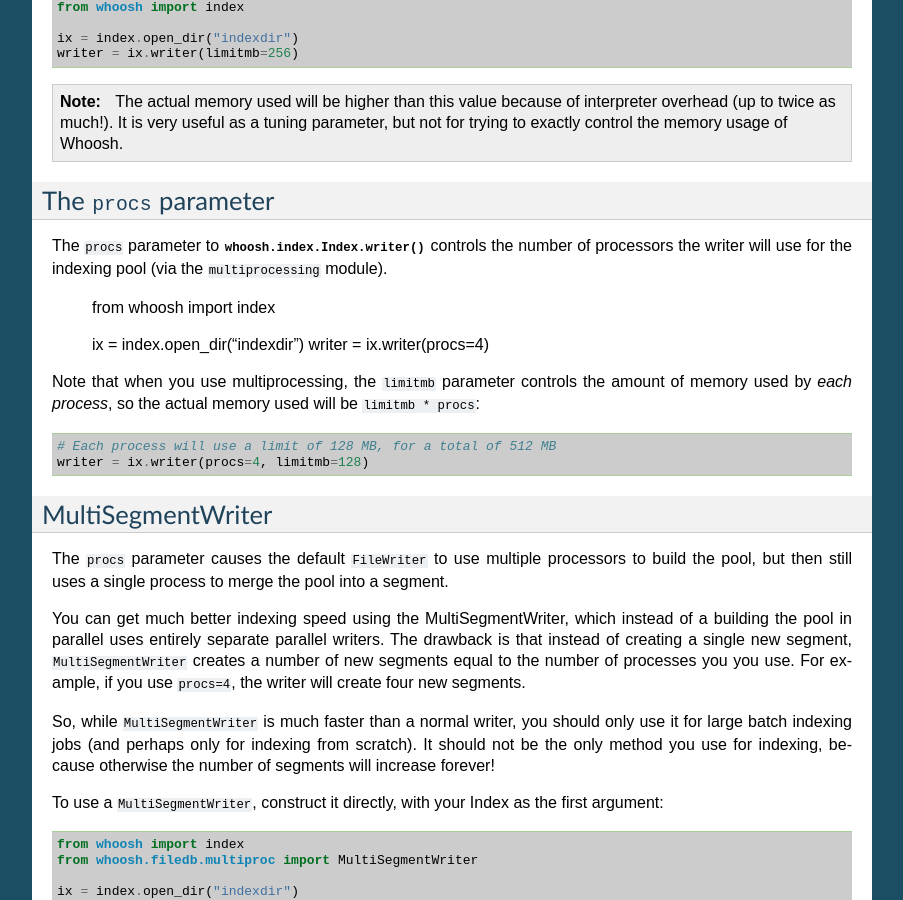
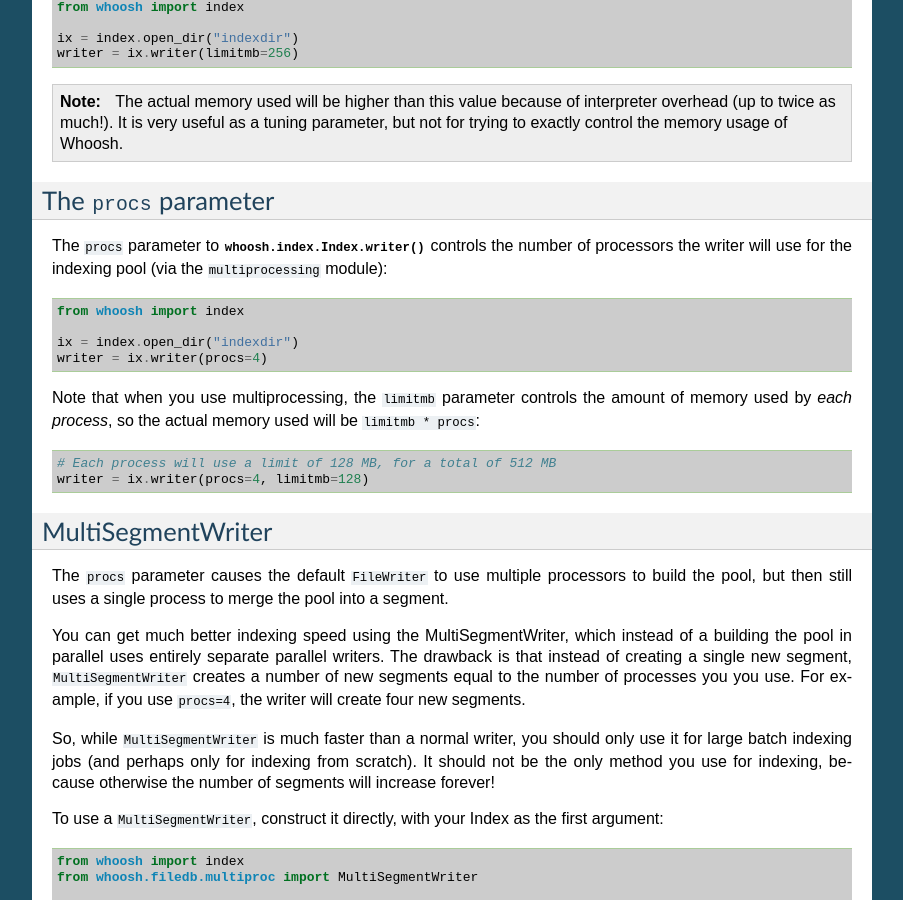
Before and after one commit to dex4er/whoosh, a Sphinx documentation site: the page built from docs/source/batch.rst, in a window 1280 px wide and 900 px high, scrolled down 809 px. Shown: the whole window, without its empty margins (198-1101 px from the left). Built offline with Sphinx 7.4.7, drawn with Linux system fonts in a browser that asks for light colours.

Commit message:
Doc fixes from Ollie Rutherfurd (BB pull request #6).

```diff
--- a/README.txt
+++ b/README.txt
@@ -15,7 +15,7 @@ Some of Whoosh's features include:
   full-text search solution I know of.
 * Pluggable scoring algorithm (including BM25F), text analysis, storage,
   posting format, etc.
-* Powerful query language parsed by pyparsing.
+* Powerful query language.
 * Pure Python spell-checker (as far as I know, the only one).
 
 Whoosh might be useful in the following circumstances:
--- a/docs/source/batch.rst
+++ b/docs/source/batch.rst
@@ -63,7 +63,7 @@ The ``procs`` parameter
 
 The ``procs`` parameter to :meth:`whoosh.index.Index.writer` controls the
 number of processors the writer will use for the indexing pool (via the
-``multiprocessing`` module).
+``multiprocessing`` module)::
 
     from whoosh import index
 
```
